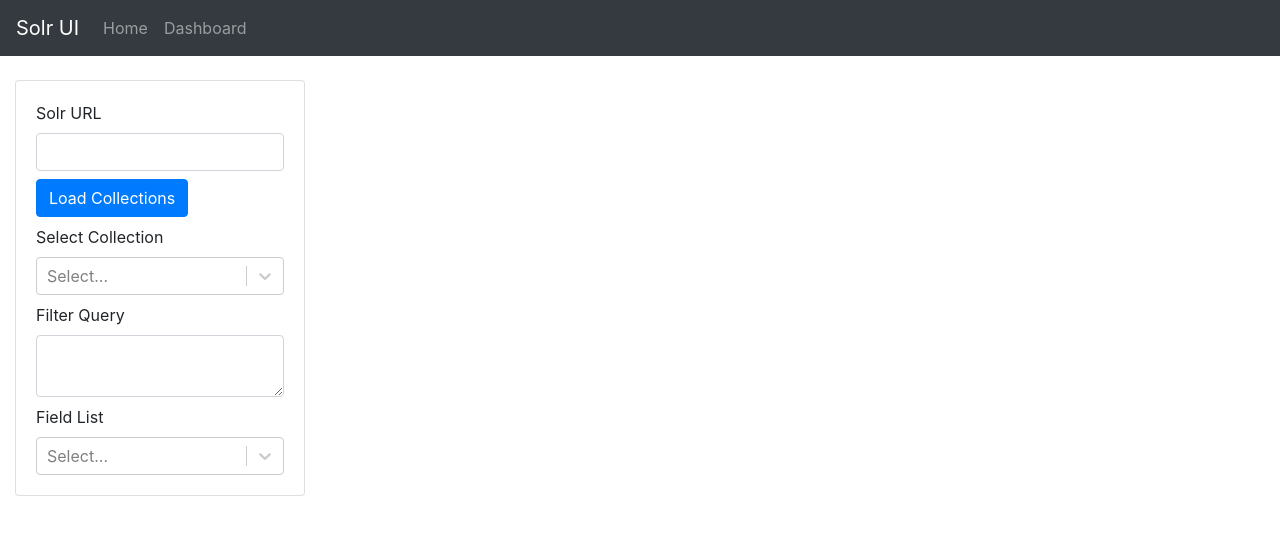
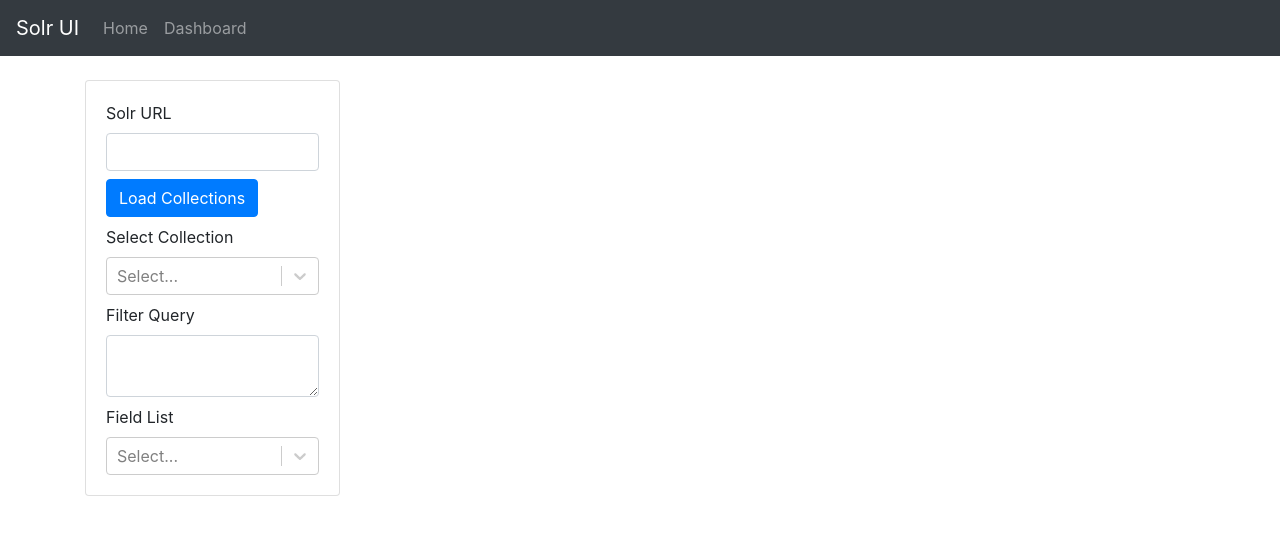
Before and after one commit to egig/solr-ui, a React (Create React App) app in the folder src/reactjs/: page /#/ in a window 1280 px wide. Shown: the top 534 px of the page. Built offline with nearby package versions, Linux system fonts and the light colour scheme.

Commit message:
various fixes

```diff
--- a/src/reactjs/src/App.js
+++ b/src/reactjs/src/App.js
@@ -25,7 +25,7 @@
 					  </ul>
 				  </div>
 			  </nav>
-			  <div className="container-fluid">
+			  <div className="container">
 				  <Route exact path="/" component={DataTable}/>
 				  <Route exact path="/pages/:page_name" component={BasePage}/>
 			  </div>
--- a/src/reactjs/src/pages/DataTable.js
+++ b/src/reactjs/src/pages/DataTable.js
@@ -95,6 +95,7 @@
 
 		let start = (pageSize * (page+1)) - pageSize;
 		let params = {
+			solr_url: this.state.solrURL,
 			start,
 			rows: pageSize,
 			fl
@@ -104,7 +105,7 @@
 			params.fq = this.state.fq
 		}
 
-		return axios.get(`/c/${this.state.collection}/select`, {
+		return axios.get(`/c/${this.state.collectionName}/select`, {
 			params
 		})
 			.then(r => {
```
